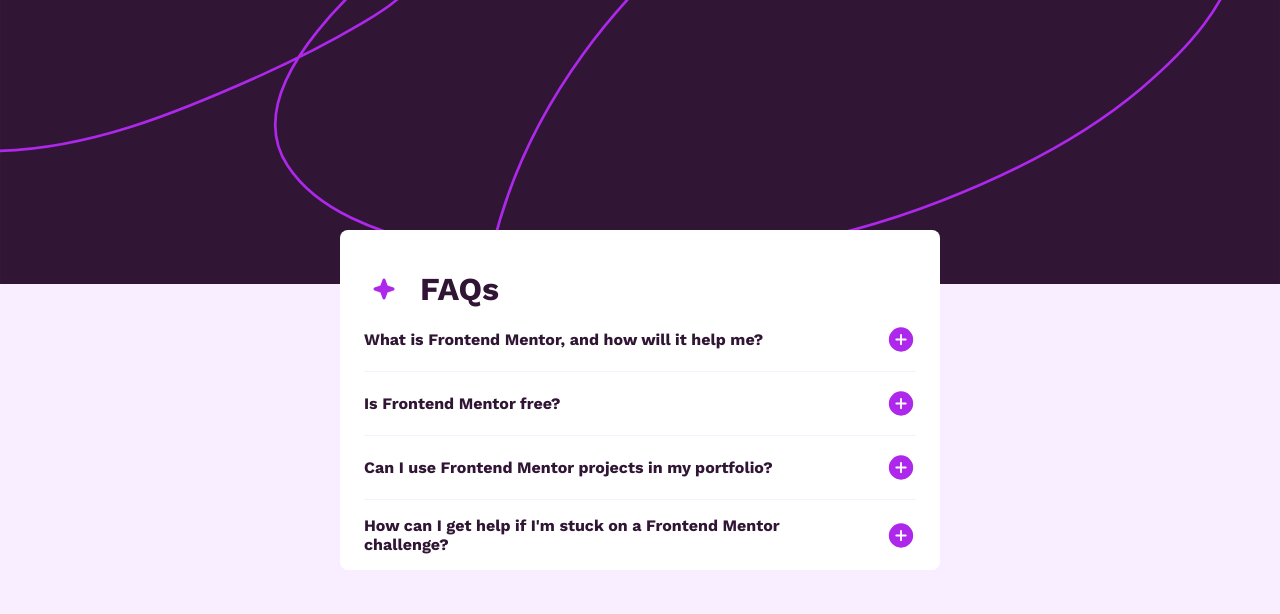
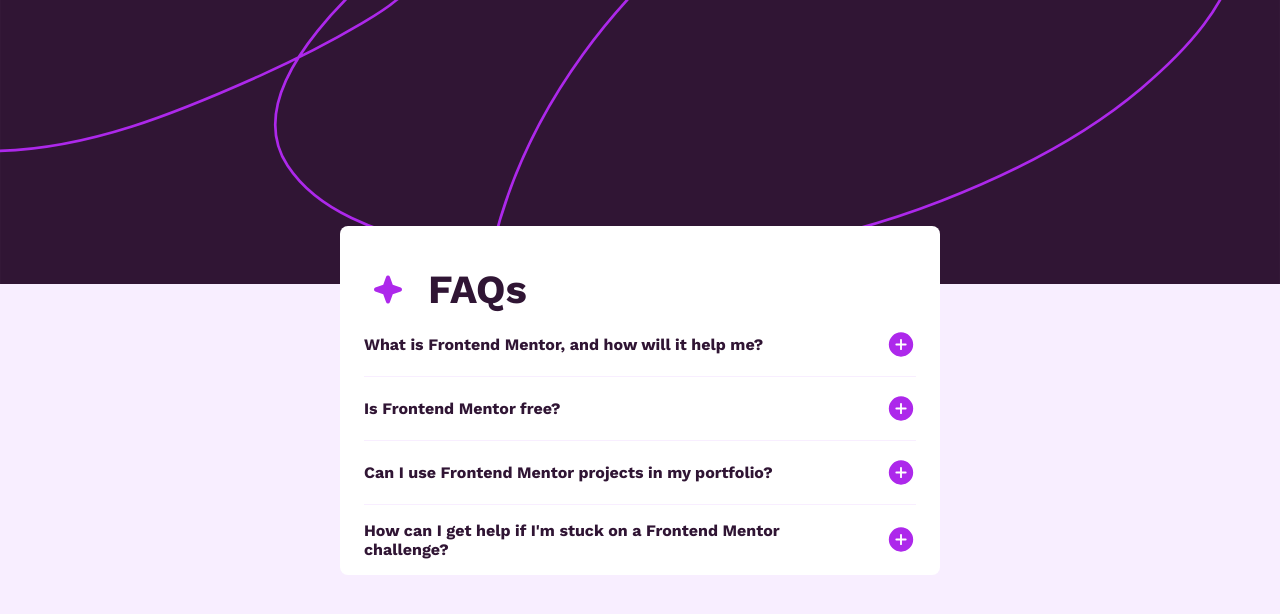
Before and after one commit to Acemeistre/FEM_FAQ-accordion, a plain HTML site: page index.html in a window 1280 px wide. Drawn offline with nearby package versions, Linux system fonts and the light colour scheme.

Commit message:
Fix header sizes on tablet and desktop views

```diff
--- a/styles.css
+++ b/styles.css
@@ -21,7 +21,7 @@ body {
     display: flex;
     font-family: "Work sans", sans-serif;
     background: url('./assets/images/background-pattern-mobile.svg'),
-    var(--color-light-purple);
+        var(--color-light-purple);
     background-repeat: no-repeat;
     background-size: 100%;
     padding: 6.5rem var(--spacing-200);
@@ -122,12 +122,21 @@ button:focus-visible {
 @media (min-width: 600px) {
     body {
         background: url('./assets/images/background-pattern-desktop.svg'),
-        var(--color-light-purple);
+            var(--color-light-purple);
         background-repeat: no-repeat;
         background-position: top;
         background-size: 100%;
     }
+
     main {
         max-width: 600px;
     }
+
+    header img {
+        width: var(--spacing-400);
+    }
+
+    .header-title {
+        font-size: var(--spacing-500);
+    }
 }
```
